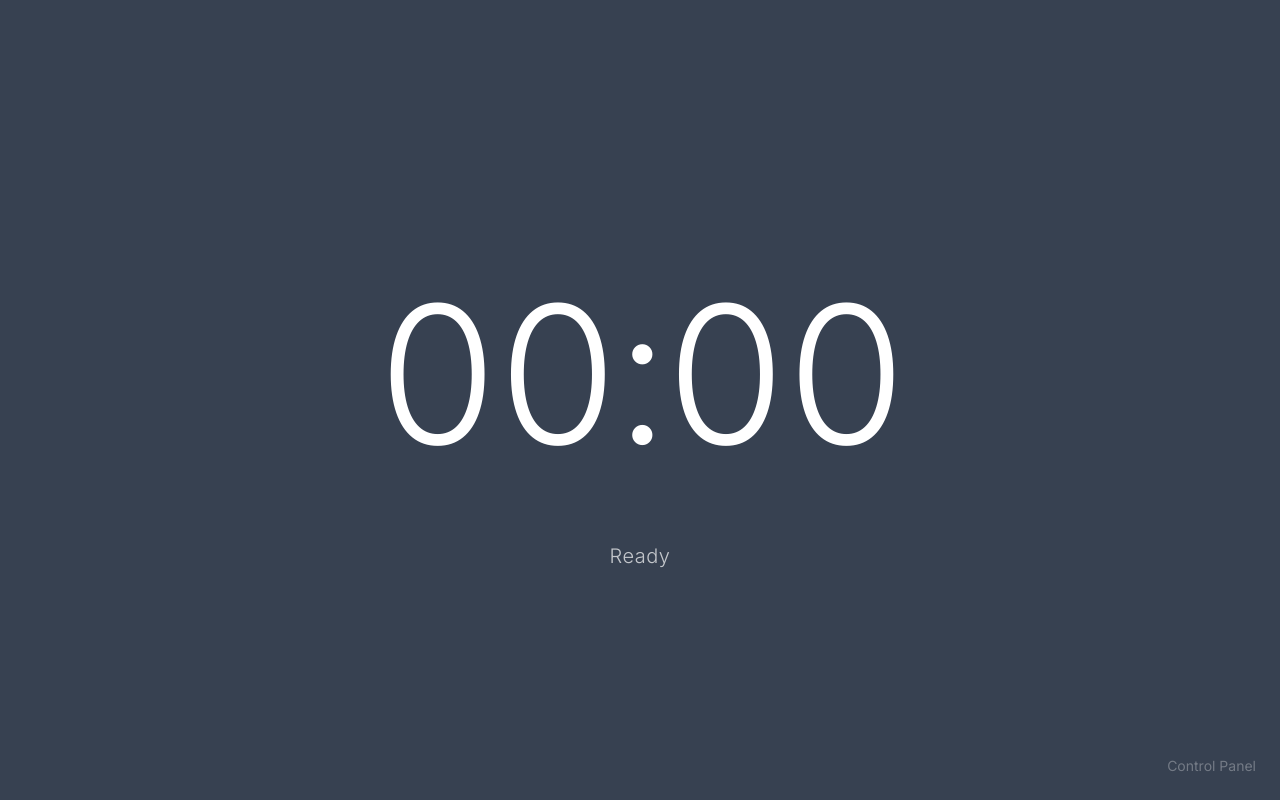
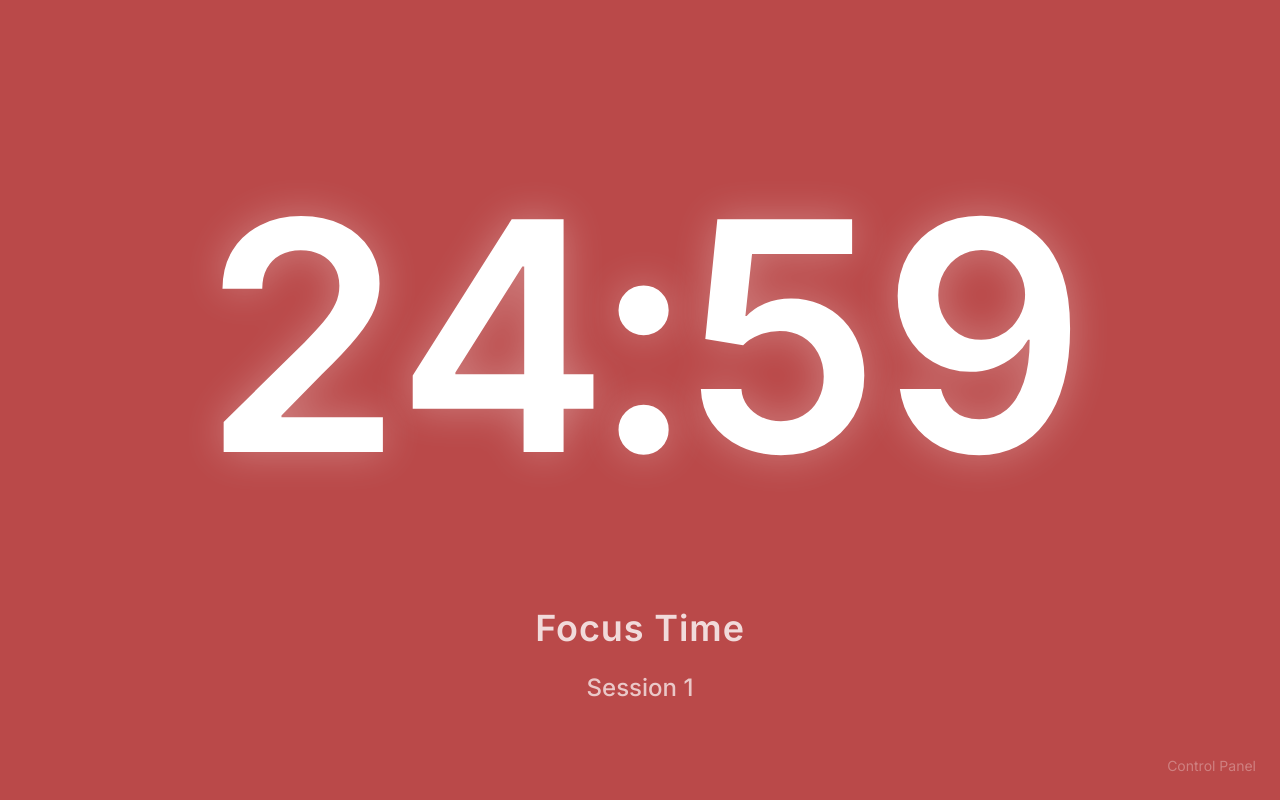
Before and after one commit to antolu/pomodoro-display, a Flask app: page / in a window 1280 px wide. Run offline with Flask 3, Linux system fonts and the light colour scheme; some libraries are stand-ins or nearby versions.

Commit message:
Improve display visibility for 3-meter viewing distance
- Make timer countdown bold (font-weight 900) with text shadow
- Increase timer size from 12rem to 20rem max
- Enlarge task text from 2rem to 4rem max
- Increase session type text to 4xl with semibold weight
- Boost session counter to 2xl with medium weight
- Optimize all text for 24-inch screen at 3-meter distance

```diff
--- a/pomodoro_display/templates/display.html
+++ b/pomodoro_display/templates/display.html
@@ -15,13 +15,15 @@
         }
 
         .timer-text {
-            font-size: clamp(5rem, 15vw, 12rem);
-            font-weight: 200;
+            font-size: clamp(8rem, 25vw, 20rem);
+            font-weight: 900;
             letter-spacing: -0.02em;
+            text-shadow: 0 0 40px rgba(255, 255, 255, 0.3);
         }
 
         .task-text {
-            font-size: clamp(1.2rem, 3vw, 2rem);
+            font-size: clamp(2rem, 6vw, 4rem);
+            font-weight: 500;
         }
 
         /* Minimalist color schemes */
@@ -100,13 +102,13 @@
         </div>
 
         <!-- Session Type -->
-        <div class="mt-6 text-xl opacity-70 font-light tracking-wide">
+        <div class="mt-8 text-4xl opacity-80 font-semibold tracking-wide">
             <span x-text="getModeDisplay()"></span>
         </div>
 
         <!-- Session Counter -->
         <div x-show="status.pomodoro_count > 0"
-             class="mt-4 text-sm opacity-60">
+             class="mt-6 text-2xl opacity-70 font-medium">
             <span>Session <span x-text="status.pomodoro_count"></span></span>
         </div>
 
```
